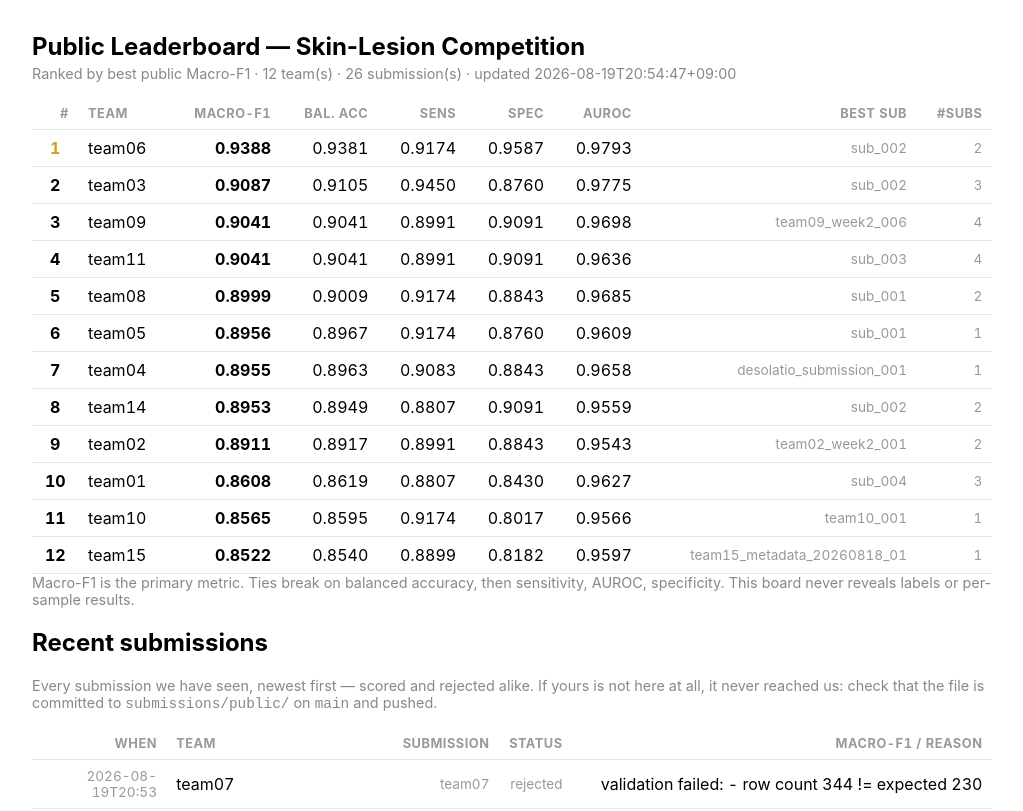
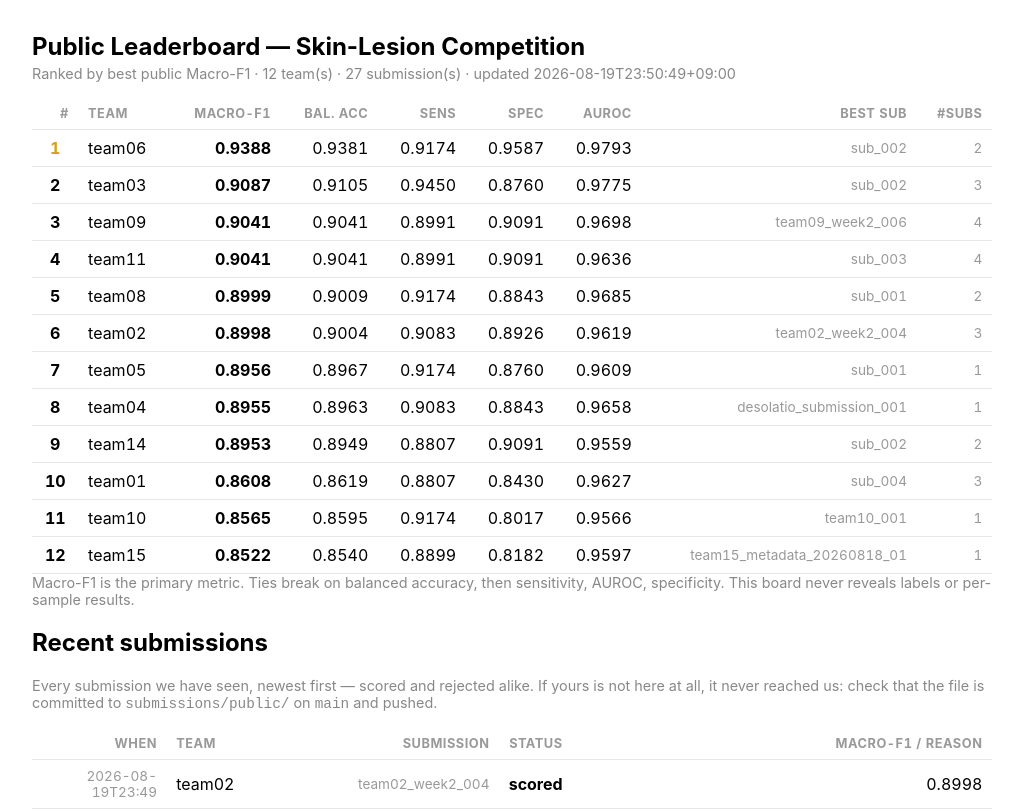
Before and after one commit to hongik-aicourses/ml-bootcamp-leaderboard, a plain HTML site: page index.html in a window 1280 px wide. Shown: the top 811 px of the page, without its empty margins (128-1151 px from the left). Drawn offline with Linux system fonts and the light colour scheme.

Commit message:
Update leaderboard

```diff
--- a/index.html
+++ b/index.html
@@ -19,7 +19,7 @@
   tbody tr:hover { background: #8881; }
 </style></head><body>
 <h1>Public Leaderboard — Skin-Lesion Competition</h1>
-<p class="sub">Ranked by best public Macro-F1 · 12 team(s) · 26 submission(s) · updated 2026-08-19T20:54:47+09:00</p>
+<p class="sub">Ranked by best public Macro-F1 · 12 team(s) · 27 submission(s) · updated 2026-08-19T23:50:49+09:00</p>
 <table>
   <thead><tr>
     <th>#</th><th>Team</th><th>Macro-F1</th><th>Bal. Acc</th>
@@ -57,28 +57,28 @@
       <td class="muted">sub_001</td><td class="muted">2</td>
     </tr>
     <tr>
-      <td class="rank">6</td><td class="team">team05</td>
+      <td class="rank">6</td><td class="team">team02</td>
+      <td class="score">0.8998</td><td>0.9004</td>
+      <td>0.9083</td><td>0.8926</td><td>0.9619</td>
+      <td class="muted">team02_week2_004</td><td class="muted">3</td>
+    </tr>
+    <tr>
+      <td class="rank">7</td><td class="team">team05</td>
       <td class="score">0.8956</td><td>0.8967</td>
       <td>0.9174</td><td>0.8760</td><td>0.9609</td>
       <td class="muted">sub_001</td><td class="muted">1</td>
     </tr>
     <tr>
-      <td class="rank">7</td><td class="team">team04</td>
+      <td class="rank">8</td><td class="team">team04</td>
       <td class="score">0.8955</td><td>0.8963</td>
       <td>0.9083</td><td>0.8843</td><td>0.9658</td>
       <td class="muted">desolatio_submission_001</td><td class="muted">1</td>
     </tr>
     <tr>
-      <td class="rank">8</td><td class="team">team14</td>
+      <td class="rank">9</td><td class="team">team14</td>
       <td class="score">0.8953</td><td>0.8949</td>
       <td>0.8807</td><td>0.9091</td><td>0.9559</td>
       <td class="muted">sub_002</td><td class="muted">2</td>
-    </tr>
-    <tr>
-      <td class="rank">9</td><td class="team">team02</td>
-      <td class="score">0.8911</td><td>0.8917</td>
-      <td>0.8991</td><td>0.8843</td><td>0.9543</td>
-      <td class="muted">team02_week2_001</td><td class="muted">2</td>
     </tr>
     <tr>
       <td class="rank">10</td><td class="team">team01</td>
@@ -112,6 +112,11 @@ If yours is not here at all, it never reached us: check that the file is committ
     <th>When</th><th>Team</th><th>Submission</th><th>Status</th><th>Macro-F1 / reason</th>
   </tr></thead>
   <tbody>
+    <tr>
+      <td class="muted">2026-08-19T23:49</td><td class="team">team02</td>
+      <td class="muted">team02_week2_004</td>
+      <td class="score">scored</td><td>0.8998</td>
+    </tr>
     <tr>
       <td class="muted">2026-08-19T20:53</td><td class="team">team07</td>
       <td class="muted">team07</td>
```
